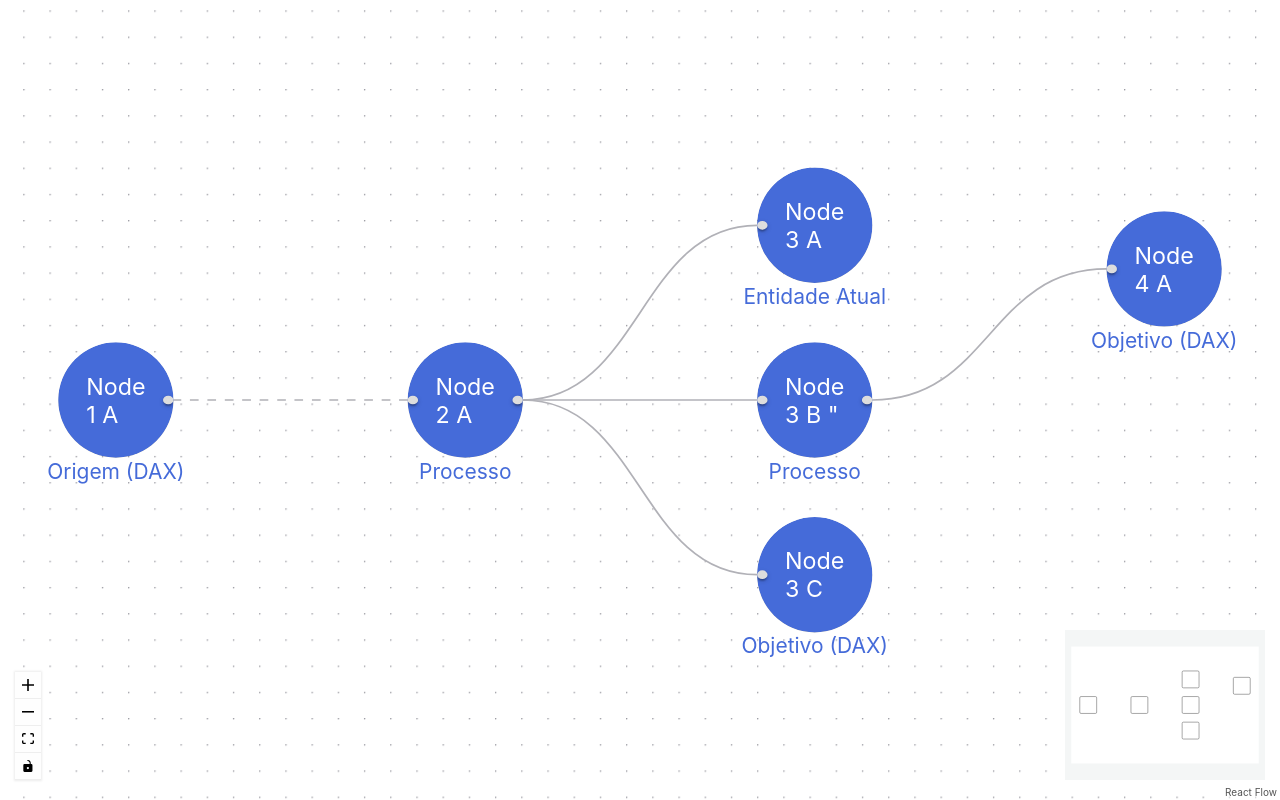
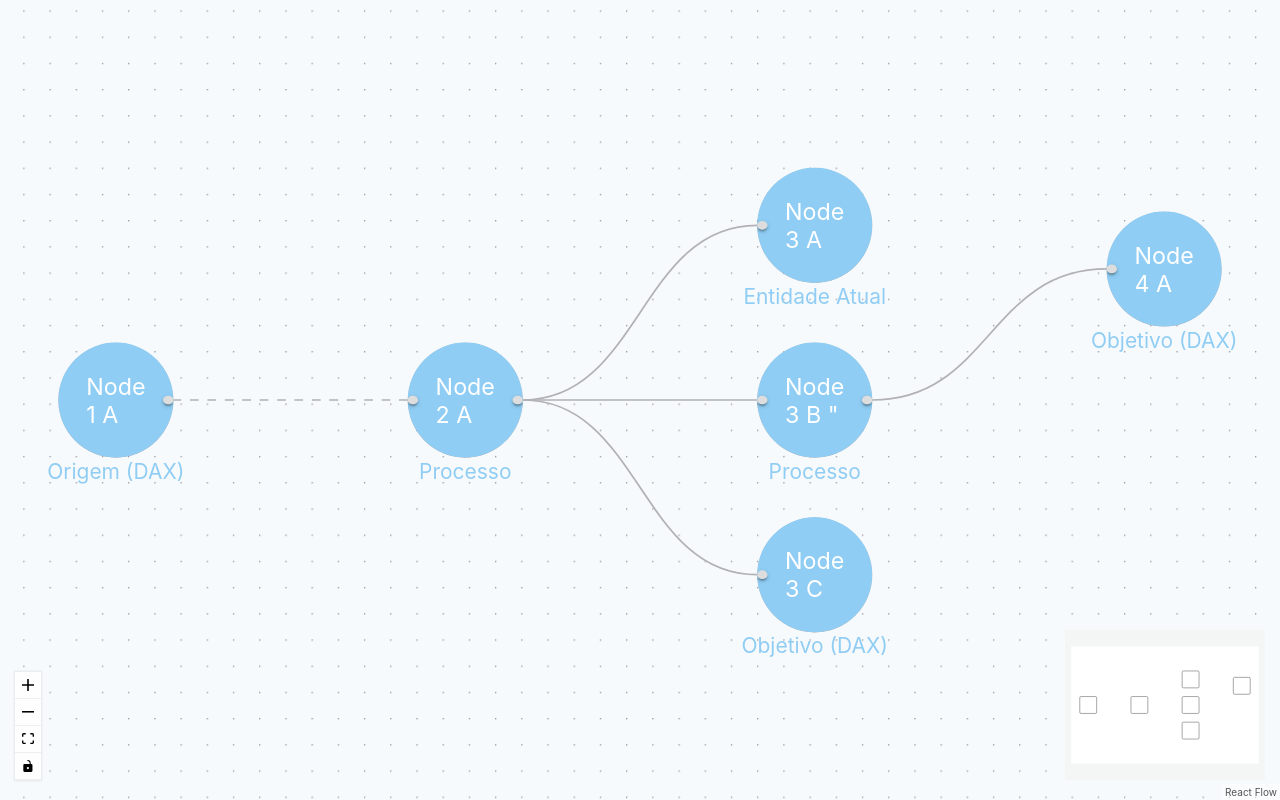
Before and after one commit to j0hnbarbosa/diagram-study, a Next.js app: page /react-flow-page in a window 1280 px wide. Built offline with nearby package versions, Linux system fonts and the light colour scheme.

Commit message:
Changed colors

```diff
--- a/components/react-flow-component/custom-node/NodeStyles.module.css
+++ b/components/react-flow-component/custom-node/NodeStyles.module.css
@@ -6,7 +6,7 @@
   position: absolute;
   text-align: center;
   left: -32px;
-  color: #456BD9;
+  color: #90CDF4;
   font-size: 12px;
   width: 130px;
 }
--- a/components/react-flow-component/custom-node/index.js
+++ b/components/react-flow-component/custom-node/index.js
@@ -4,11 +4,12 @@ import Node, { contentStyle as style } from "./node";
 import stylenode from './NodeStyles.module.css';
 
 const CustomNode = ({ data, selected }) => {
-  const { output = {} } = data;
-
   if (!data) {
     return <></>
   }
+
+  const { output = {} } = data;
+
 
   return (
     <>
--- a/components/react-flow-component/custom-node/node.js
+++ b/components/react-flow-component/custom-node/node.js
@@ -37,13 +37,12 @@ export const contentStyle = {
 const style = {
   body: {
     display: "flex",
-    backgroundColor: "#fff",
     transition: "all 250ms cubic-bezier(0.4, 0, 0.2, 1) 0ms",
     boxShadow: "0 3px 6px rgba(0,0,0,0.16), 0 3px 6px rgba(0,0,0,0.23)",
     border: "0px solid #bbb",
     fontSize: "10pt",
     borderRadius: "50%",
-    background: "#456BD9",
+    backgroundColor: "#90CDF4",
     clipPath: "circle(50%)",
     color: "#FFF",
 
--- a/styles/ContainerDiagram.module.css
+++ b/styles/ContainerDiagram.module.css
@@ -1,7 +1,7 @@
 .container {
   width: 100vw;
   height: 100vh;
-  /* background-color: rgba(255, 111, 111, 0.1); */
+  background-color: #F7FAFC;
 }
 
 .container>div {
```
